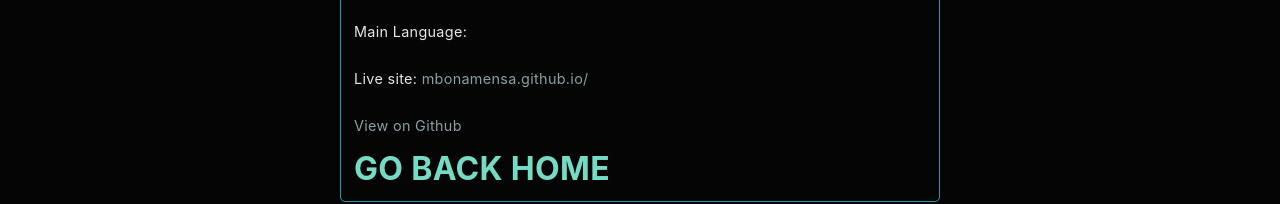
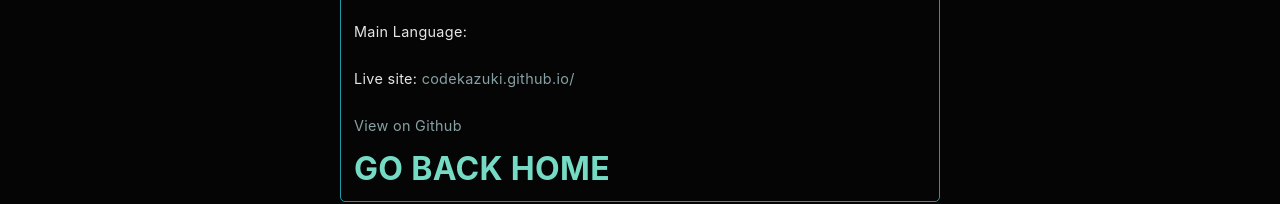
Before and after one commit to Codekazuki/ap3mtt, a React (Vite) app: page /repodetails/1 in a window 1280 px wide. Shown: the part 256-460 px from the top of the page. Built offline with nearby package versions, Linux system fonts and the light colour scheme; no server answers.

Commit message:
rounding up

```diff
--- a/src/pages/Repodetails.jsx
+++ b/src/pages/Repodetails.jsx
@@ -61,7 +61,7 @@ function RepoDetails() {
             `none`
           ) : (
             <a href={`https://codekazuki.github.io/${details.name}`}>
-              mbonamensa.github.io/{details.name}
+              codekazuki.github.io/{details.name}
             </a>
           )}
         </p>
```
